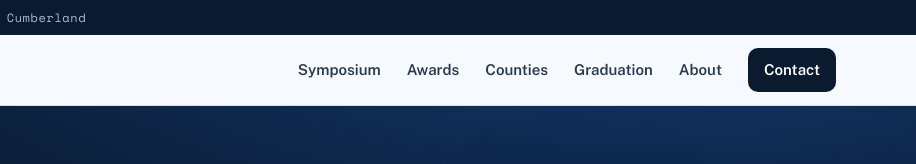
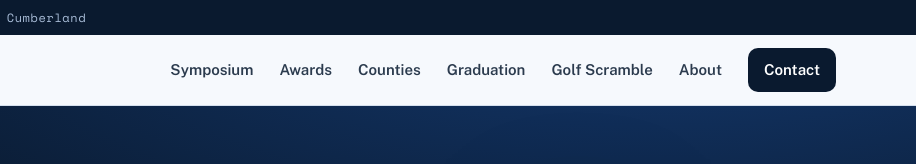
Before and after one commit to rainman71/uppercumberlandems, a plain HTML site: page index.html in a window 1280 px wide. Shown: the top 164 px of the page, 364-1280 px from the left. Drawn offline with nearby package versions, Linux system fonts and the light colour scheme.

Commit message:
Add link to Golf Scramble 2026 in index.html

```diff
--- a/index.html
+++ b/index.html
@@ -305,6 +305,7 @@
       <a href="#awards">Awards</a>
       <a href="#counties">Counties</a>
       <a href="#graduation">Graduation</a>
+      <a href="https://uppercumberlandems.org/uc-golf-scramble-2026/">Golf Scramble</a>
       <a href="#about">About</a>
       <a class="navcta" href="#contact">Contact</a>
     </nav>
@@ -388,6 +389,7 @@
         <div class="sc"><span class="n">01</span><div><h3>Provider registration</h3><p>Reserve your seat for a full slate of accredited continuing-education sessions. Pay by PayPal, or contact us to bill your county.</p></div></div>
         <div class="sc"><span class="n">02</span><div><h3>Vendor &amp; exhibitor registration</h3><p>Reach every EMS decision-maker in the region from the expo floor.</p></div></div>
         <div class="sc"><span class="n">03</span><div><h3>Symposium agenda</h3><p>Speakers, session tracks, and the awards presentation — published ahead of the event.</p></div></div>
+        <a class="sc" href="https://uppercumberlandems.org/uc-golf-scramble-2026/" style="text-decoration:none;border-color:rgba(224,169,62,.45)"><span class="n" style="color:#E0A93E">04</span><div><h3 style="color:#fff">EMS Providers Golf Scramble &mdash; Oct 13</h3><p>Kick off symposium week on the course. A 4-person scramble at White Plains GC, Cookeville, benefiting EMS blood product access. <span style="color:#E0A93E;font-weight:600">Register or sponsor &rarr;</span></p></div></a>
       </div>
       <div class="symp-panel">
         <div class="kicker">Next symposium</div>
@@ -587,6 +589,7 @@
         <a href="#awards">Region 4 awards</a>
         <a href="#counties">Member counties</a>
         <a href="#graduation">Graduation 2026</a>
+        <a href="https://uppercumberlandems.org/uc-golf-scramble-2026/">Golf Scramble 2026</a>
         <a href="#memoriam">In memoriam</a>
               </div>
     </div>
```
